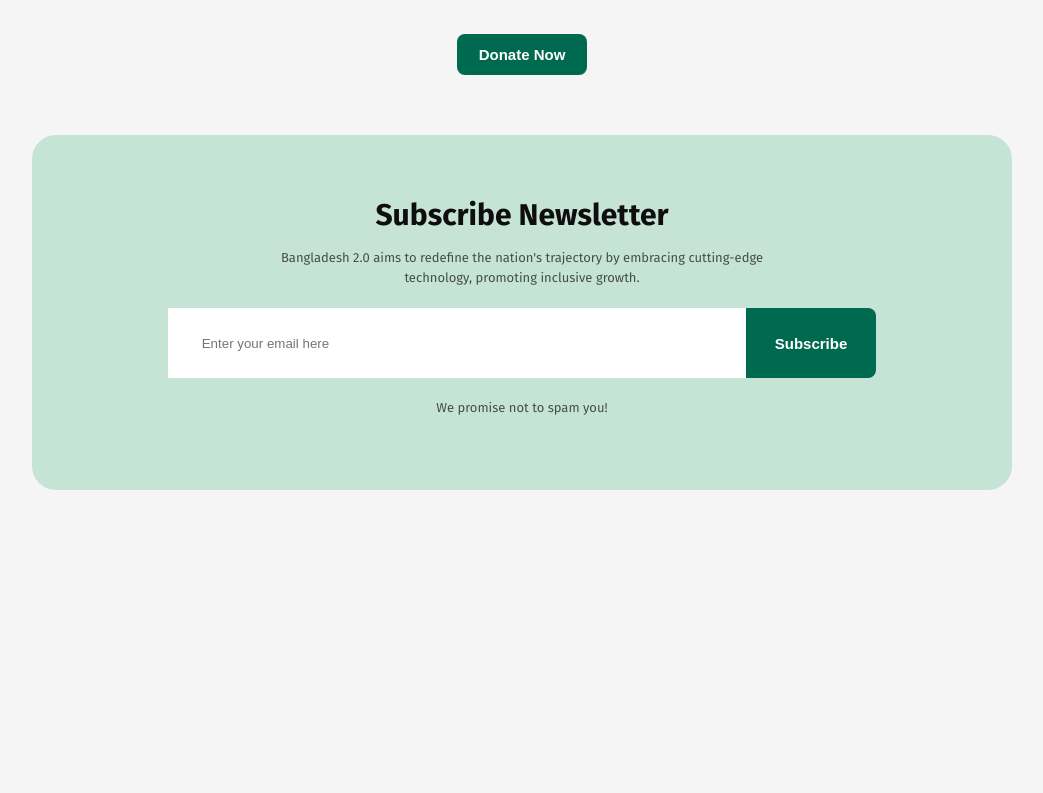
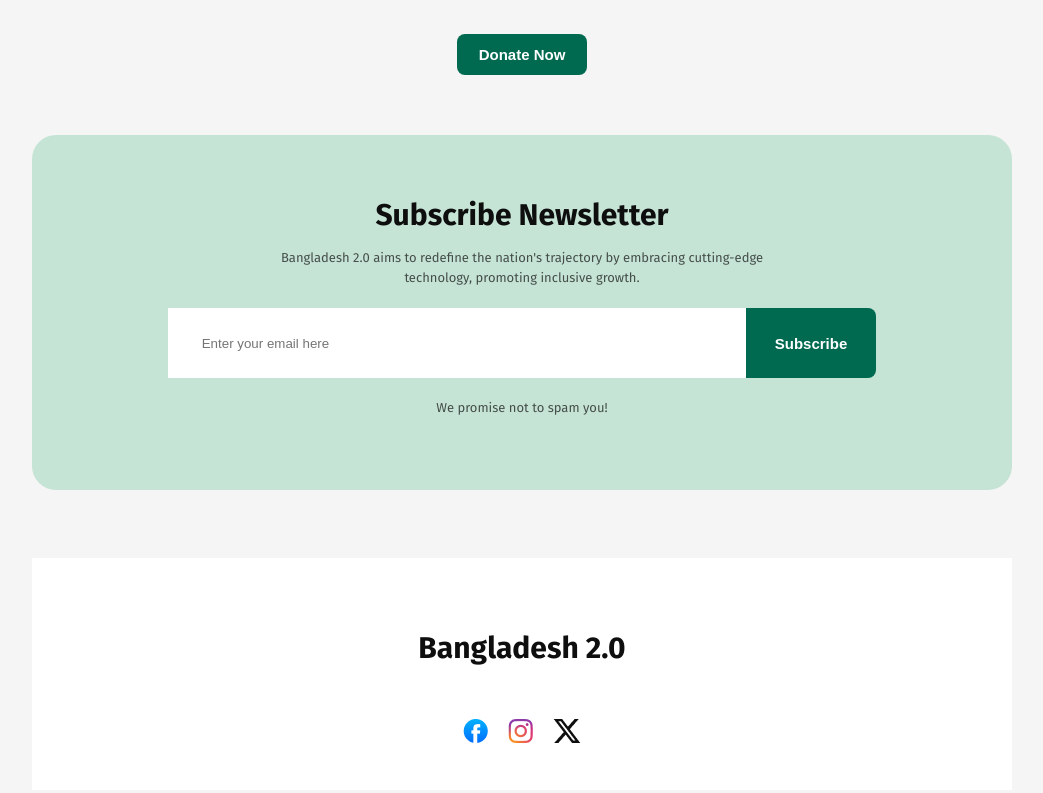
Before and after one commit to AKnaaz/PH-First-Assignment, a plain HTML site: page index.html in a window 1280 px wide. Shown: the part 4102-4895 px from the top of the page, without its empty margins (118-1161 px from the left). Before the commit the page ends 4652 px from the top, so only its background shows below. Drawn offline with Linux system fonts and the light colour scheme; a web font is replaced by a local one.

Commit message:
seventh commit

```diff
--- a/index.html
+++ b/index.html
@@ -238,6 +238,24 @@
         </section>
     </main>
 
+    <footer>
+        <div class="footer-box">
+            <h2 class="pillar-title">Bangladesh 2.0</h2>
+
+            <div class="footer-img-box">
+                <div class="footer-img1">
+                    <img src="./assets/facebook.png" alt="coming soon">
+                </div>
+                <div class="footer-img2">
+                    <img src="./assets/instagram.png" alt="coming soon">
+                </div>
+                <div class="footer-img3">
+                    <img src="./assets/x.png" alt="coming soon">
+                </div>
+            </div>
+        </div>
+    </footer>
+
     <!-- font awesome kit -->
     <script src="https://kit.fontawesome.com/cffcbee330.js" crossorigin="anonymous"></script>
 </body>
--- a/style.css
+++ b/style.css
@@ -381,3 +381,22 @@ form button{
     line-height: 19px;
     border: none;
 }
+
+/* footer section style */
+footer{
+    margin: 68px 150px;
+}
+.footer-box{
+    padding: 43px 136px;
+    background: rgb(255, 255, 255);
+}
+.footer-box .pillar-title{
+    text-align: center;
+    margin: 27px 0px;
+}
+.footer-img-box{
+    display: flex;
+    justify-content: center;
+    gap: 20px;
+    margin-top: 50px;
+}
```
